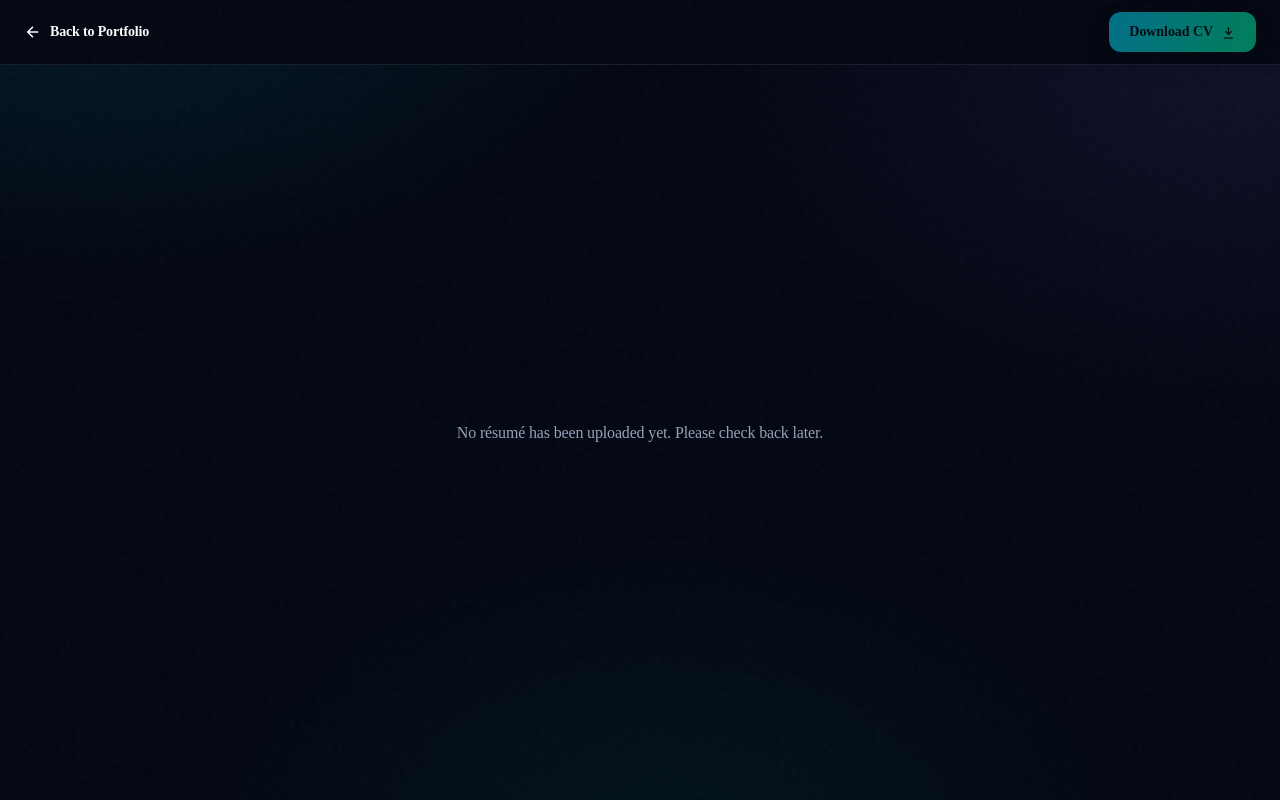
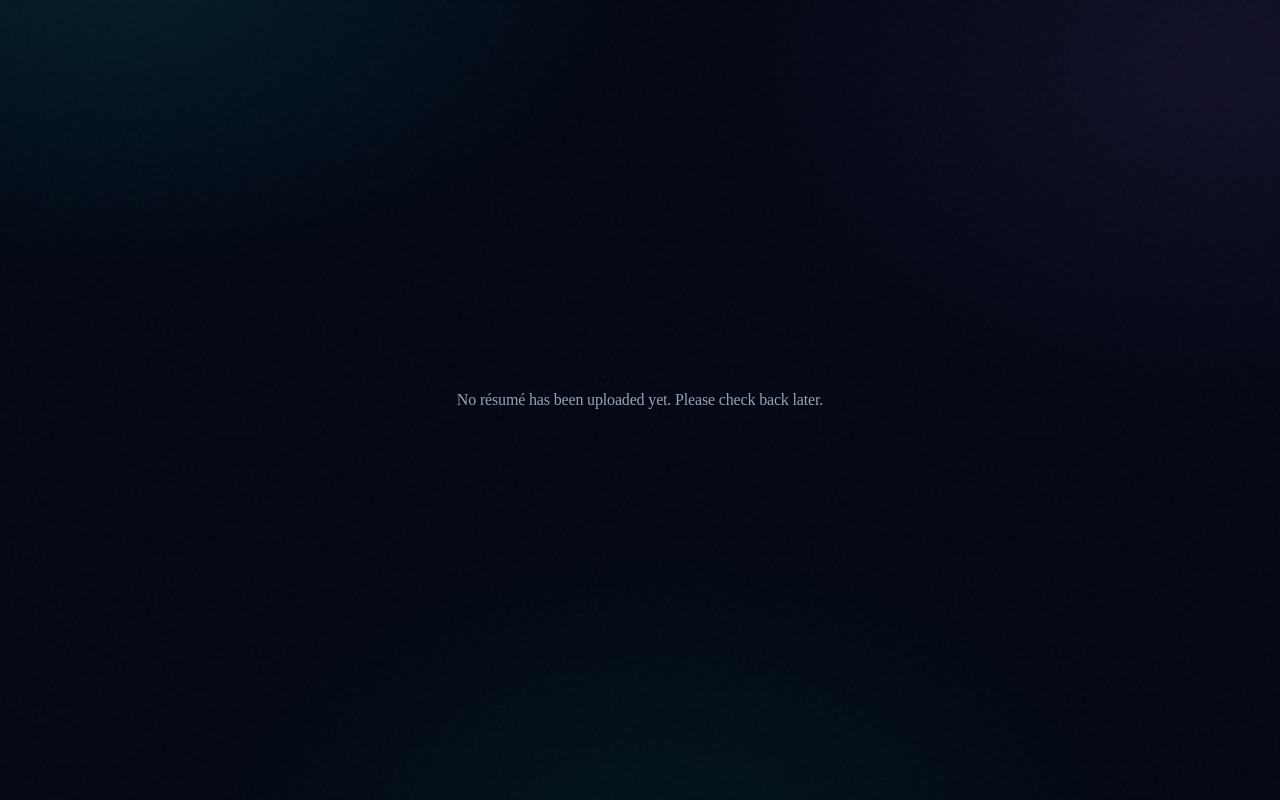
Before and after one commit to aleempatel/portfolio-frontend, a plain HTML site: page cv-viewer.html in a window 1280 px wide. Drawn offline with nearby package versions, Linux system fonts and the light colour scheme; no server answers.

Commit message:
Update frontend

```diff
--- a/cv-viewer.html
+++ b/cv-viewer.html
@@ -16,10 +16,6 @@
       min-height: 100vh;
       display: flex;
       flex-direction: column;
-    }
-    .cv-toolbar {
-      background: var(--bg);
-      border-bottom: 1px solid var(--line);
     }
     .cv-frame-wrap {
       flex: 1;
@@ -49,25 +45,6 @@
   <div class="noise"></div>
   <div class="grid-bg"></div>
 
-  <header class="cv-toolbar sticky top-0 z-50">
-    <nav class="mx-auto max-w-7xl px-4 sm:px-6 py-3 flex items-center justify-between gap-3">
-      <a href="index.html" class="flex items-center gap-2 text-sm font-bold text-white">
-        <svg width="18" height="18" viewBox="0 0 24 24" fill="none" stroke="currentColor" stroke-width="2">
-          <path d="M19 12H5M12 19l-7-7 7-7"/>
-        </svg>
-        <span id="cvPageName">Back to Portfolio</span>
-      </a>
-      <div class="flex items-center gap-2">
-        <a id="cvDownloadBtn" href="#" class="btn-primary inline-flex items-center gap-2 rounded-xl px-5 py-2.5 text-xs sm:text-sm font-bold">
-          Download CV
-          <svg width="15" height="15" viewBox="0 0 24 24" fill="none" stroke="currentColor" stroke-width="2">
-            <path d="M12 3v12"/><path d="m7 10 5 5 5-5"/><path d="M5 21h14"/>
-          </svg>
-        </a>
-      </div>
-    </nav>
-  </header>
-
   <div class="cv-frame-wrap" id="cvFrameWrap">
     <div class="cv-state" id="cvLoadingState">Loading résumé…</div>
   </div>
@@ -77,10 +54,6 @@
     (function () {
       const apiRoot = window.PortfolioConfig.apiRoot;
       const viewUrl = `${apiRoot()}/api/profile/resume/view`;
-      const downloadUrl = `${apiRoot()}/api/profile/resume/download`;
-
-      const downloadBtn = document.getElementById("cvDownloadBtn");
-      downloadBtn.href = downloadUrl;
 
       const wrap = document.getElementById("cvFrameWrap");
       const loadingState = document.getElementById("cvLoadingState");
@@ -94,12 +67,11 @@
           const iframe = document.createElement("iframe");
           iframe.src = viewUrl;
           iframe.title = "Résumé / CV preview";
-          iframe.style.height = "calc(100vh - 6rem)";
+          iframe.style.height = "calc(100vh - 2rem)";
           wrap.appendChild(iframe);
         })
         .catch(() => {
           loadingState.textContent = "No résumé has been uploaded yet. Please check back later.";
-          downloadBtn.classList.add("pointer-events-none", "opacity-50");
         });
     })();
   </script>
```
